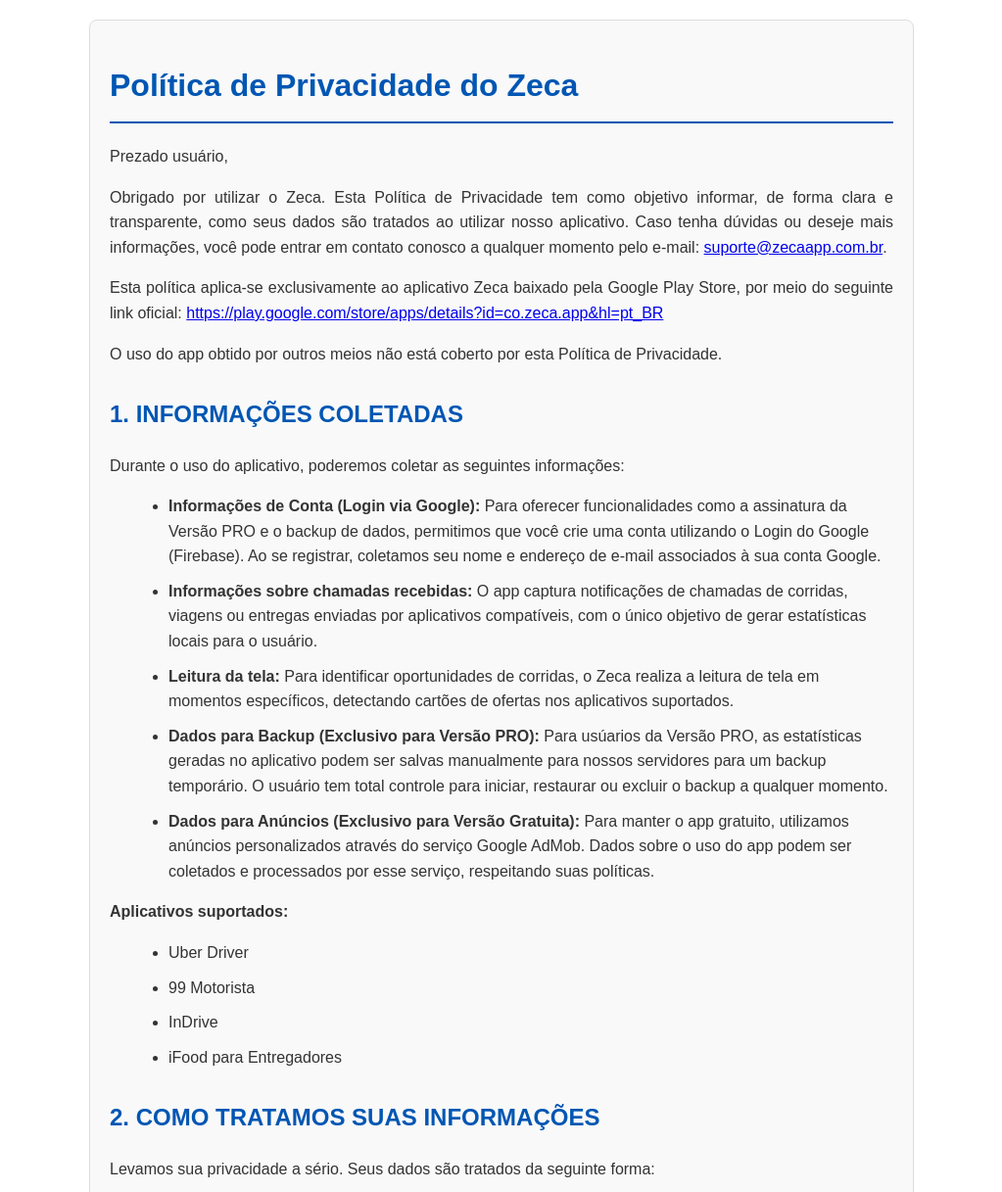
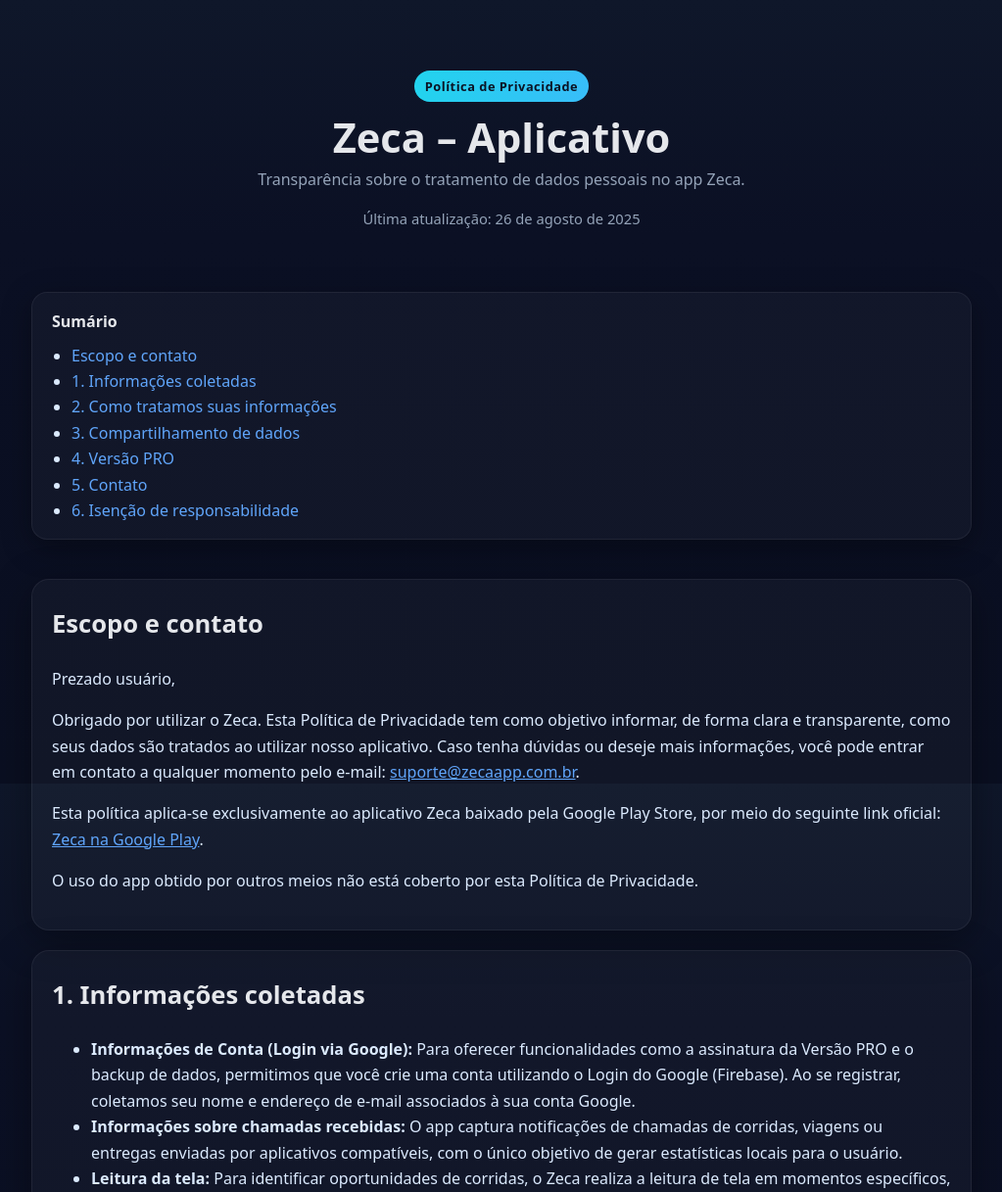
Before and after one commit to janderadutra/zecapp, a plain HTML site: page index.htm in a window 1280 px wide. Shown: the top 1217 px of the page at 98% size, without its empty margins (128-1151 px from the left). Drawn offline with Linux system fonts and the light colour scheme.

Commit message:
Update index.htm

```diff
--- a/index.htm
+++ b/index.htm
@@ -1,123 +1,190 @@
-<!DOCTYPE html>
+<!doctype html>
 <html lang="pt-BR">
 <head>
-    <meta charset="UTF-8">
-    <meta name="viewport" content="width=device-width, initial-scale=1.0">
-    <title>Política de Privacidade - Zeca App</title>
+  <meta charset="utf-8" />
+  <meta name="viewport" content="width=device-width, initial-scale=1" />
+  <title>Política de Privacidade – Zeca</title>
+  <meta name="description" content="Política de Privacidade do aplicativo Zeca." />
   <style>
+    :root {
+      --bg: #0f172a;        /* slate-900 */
+      --card: #111827;      /* gray-900 */
+      --muted: #94a3b8;     /* slate-400 */
+      --text: #e5e7eb;      /* gray-200 */
+      --accent: #22d3ee;    /* cyan-400 */
+      --accent-2: #38bdf8;  /* sky-400 */
+      --link: #60a5fa;      /* blue-400 */
+    }
+    html, body { height: 100%; }
     body {
-            font-family: Arial, sans-serif;
-            line-height: 1.6;
-            margin: 20px;
-            color: #333;
+      margin: 0;
+      font-family: system-ui, -apple-system, "Segoe UI", Roboto, Ubuntu, Cantarell, "Helvetica Neue", Arial, "Noto Sans", "Apple Color Emoji", "Segoe UI Emoji";
+      background: linear-gradient(180deg, var(--bg), #0b1024 30%, #0a0f21 100%);
+      color: var(--text);
+      line-height: 1.65;
     }
     .container {
-            max-width: 800px;
-            margin: auto;
-            padding: 20px;
-            border: 1px solid #ddd;
-            border-radius: 8px;
-            background-color: #f9f9f9;
+      max-width: 960px;
+      margin: 0 auto;
+      padding: 2rem 1rem 5rem;
     }
-        h1, h2 {
-            color: #0056b3;
+    header {
+      text-align: center;
+      padding: 2.5rem 1rem 1rem;
+    }
+    .badge {
+      display: inline-block;
+      font-size: .8rem;
+      letter-spacing: .04em;
+      color: #0b1324;
+      background: linear-gradient(90deg, var(--accent), var(--accent-2));
+      padding: .35rem .65rem;
+      border-radius: 9999px;
+      font-weight: 700;
     }
     h1 {
-            border-bottom: 2px solid #0056b3;
-            padding-bottom: 10px;
+      font-size: clamp(1.8rem, 3.3vw, 2.6rem);
+      margin: .75rem 0 .25rem;
+      line-height: 1.2;
     }
-        h2 {
-            margin-top: 30px;
+    .subtitle { color: var(--muted); margin: 0; }
+
+    nav.toc {
+      margin: 2rem auto 2.5rem;
+      background: rgba(255,255,255,.03);
+      border: 1px solid rgba(255,255,255,.06);
+      box-shadow: 0 8px 30px rgba(0,0,0,.35);
+      border-radius: 16px;
+      padding: 1rem 1.25rem;
     }
-        p {
-            text-align: justify;
+    nav.toc b { display:block; margin-bottom:.35rem; }
+    nav.toc a { color: var(--link); text-decoration: none; }
+    nav.toc a:hover { text-decoration: underline; }
+    nav.toc ul { margin: .5rem 0 0; padding-left: 1.25rem; }
+
+    section.card {
+      background: rgba(255,255,255,.03);
+      border: 1px solid rgba(255,255,255,.06);
+      box-shadow: 0 10px 40px rgba(0,0,0,.35);
+      border-radius: 18px;
+      padding: 1.25rem 1.25rem;
+      margin: 1.25rem 0;
     }
-        ul {
-            list-style-type: disc;
-            margin-left: 20px;
+    section.card h2 {
+      margin-top: .25rem;
+      font-size: clamp(1.25rem, 2.3vw, 1.6rem);
     }
-        li {
-            margin-bottom: 10px;
+    p, li { color: #dbeafe; }
+    ul { margin-top: .5rem; }
+
+    a { color: var(--link); }
+    .muted { color: var(--muted); }
+
+    footer {
+      margin-top: 3rem;
+      padding-top: 1.5rem;
+      border-top: 1px solid rgba(255,255,255,.08);
+      color: var(--muted);
+      text-align: center;
     }
-        .contact-info {
-            font-weight: bold;
+    .small { font-size: .92rem; }
+
+    .callout {
+      border-left: 4px solid var(--accent);
+      padding: .75rem 1rem;
+      background: rgba(34,211,238, .06);
+      border-radius: 10px;
     }
   </style>
 </head>
 <body>
+  <div class="container">
+    <header>
+      <span class="badge" aria-label="Documento oficial">Política de Privacidade</span>
+      <h1>Zeca – Aplicativo</h1>
+      <p class="subtitle">Transparência sobre o tratamento de dados pessoais no app Zeca.</p>
+      <p class="muted small">Última atualização: 26 de agosto de 2025</p>
+    </header>
 
-<div class="container">
-    <h1>Política de Privacidade do Zeca</h1>
-    <p>
-        Prezado usuário,
-    </p>
-    <p>
-        Obrigado por utilizar o Zeca. Esta Política de Privacidade tem como objetivo informar, de forma clara e transparente, como seus dados são tratados ao utilizar nosso aplicativo. Caso tenha dúvidas ou deseje mais informações, você pode entrar em contato conosco a qualquer momento pelo e-mail: <a href="mailto:suporte@zecaapp.com.br">suporte@zecaapp.com.br</a>.
-    </p>
-    <p>
-        Esta política aplica-se exclusivamente ao aplicativo Zeca baixado pela Google Play Store, por meio do seguinte link oficial: <a href="https://play.google.com/store/apps/details?id=co.zeca.app&hl=pt_BR" target="_blank">https://play.google.com/store/apps/details?id=co.zeca.app&hl=pt_BR</a>
-    </p>
-    <p>
-        O uso do app obtido por outros meios não está coberto por esta Política de Privacidade.
-    </p>
+    <nav class="toc" aria-label="Sumário">
+      <b>Sumário</b>
+      <ul>
+        <li><a href="#escopo">Escopo e contato</a></li>
+        <li><a href="#coleta">1. Informações coletadas</a></li>
+        <li><a href="#tratamento">2. Como tratamos suas informações</a></li>
+        <li><a href="#compartilhamento">3. Compartilhamento de dados</a></li>
+        <li><a href="#pro">4. Versão PRO</a></li>
+        <li><a href="#contato">5. Contato</a></li>
+        <li><a href="#isencao">6. Isenção de responsabilidade</a></li>
+      </ul>
+    </nav>
 
-    <h2>1. INFORMAÇÕES COLETADAS</h2>
-    <p>
-        Durante o uso do aplicativo, poderemos coletar as seguintes informações:
-    </p>
+    <section id="escopo" class="card" aria-labelledby="escopo-heading">
+      <h2 id="escopo-heading">Escopo e contato</h2>
+      <p>Prezado usuário,</p>
+      <p>Obrigado por utilizar o Zeca. Esta Política de Privacidade tem como objetivo informar, de forma clara e transparente, como seus dados são tratados ao utilizar nosso aplicativo. Caso tenha dúvidas ou deseje mais informações, você pode entrar em contato a qualquer momento pelo e‑mail: <a href="mailto:suporte@zecaapp.com.br">suporte@zecaapp.com.br</a>.</p>
+      <p>Esta política aplica-se exclusivamente ao aplicativo Zeca baixado pela Google Play Store, por meio do seguinte link oficial: <a href="https://play.google.com/store/apps/details?id=co.zeca.app&hl=pt_BR" target="_blank" rel="noopener">Zeca na Google Play</a>.</p>
+      <p>O uso do app obtido por outros meios não está coberto por esta Política de Privacidade.</p>
+    </section>
+
+    <section id="coleta" class="card" aria-labelledby="coleta-heading">
+      <h2 id="coleta-heading">1. Informações coletadas</h2>
       <ul>
-        <li><strong>Informações de Conta (Login via Google):</strong> Para oferecer funcionalidades como a assinatura da Versão PRO e o backup de dados, permitimos que você crie uma conta utilizando o Login do Google (Firebase). Ao se registrar, coletamos seu nome e endereço de e-mail associados à sua conta Google.</li>
+        <li><strong>Informações de Conta (Login via Google):</strong> Para oferecer funcionalidades como a assinatura da Versão PRO e o backup de dados, permitimos que você crie uma conta utilizando o Login do Google (Firebase). Ao se registrar, coletamos seu nome e endereço de e‑mail associados à sua conta Google.</li>
         <li><strong>Informações sobre chamadas recebidas:</strong> O app captura notificações de chamadas de corridas, viagens ou entregas enviadas por aplicativos compatíveis, com o único objetivo de gerar estatísticas locais para o usuário.</li>
         <li><strong>Leitura da tela:</strong> Para identificar oportunidades de corridas, o Zeca realiza a leitura de tela em momentos específicos, detectando cartões de ofertas nos aplicativos suportados.</li>
-        <li><strong>Dados para Backup (Exclusivo para Versão PRO):</strong> Para usúarios da Versão PRO, as estatísticas geradas no aplicativo podem ser salvas manualmente para nossos servidores para um backup temporário. O usuário tem total controle para iniciar, restaurar ou excluir o backup a qualquer momento.</li>
+        <li><strong>Dados para Backup (Exclusivo para Versão PRO):</strong> Para usuários da Versão PRO, as estatísticas geradas no aplicativo podem ser salvas manualmente em nossos servidores para um backup temporário. O usuário tem total controle para iniciar, restaurar ou excluir o backup a qualquer momento.</li>
         <li><strong>Dados para Anúncios (Exclusivo para Versão Gratuita):</strong> Para manter o app gratuito, utilizamos anúncios personalizados através do serviço Google AdMob. Dados sobre o uso do app podem ser coletados e processados por esse serviço, respeitando suas políticas.</li>
       </ul>
-    <p>
-        <strong>Aplicativos suportados:</strong>
-    </p>
-    <ul>
-        <li>Uber Driver</li>
-        <li>99 Motorista</li>
-        <li>InDrive</li>
-        <li>iFood para Entregadores</li>
-    </ul>
+      <p class="muted small"><em>Aplicativos suportados:</em> Uber Driver, 99 Motorista, InDrive e iFood para Entregadores.</p>
+    </section>
 
-    <h2>2. COMO TRATAMOS SUAS INFORMAÇÕES</h2>
-    <p>
-        Levamos sua privacidade a sério. Seus dados são tratados da seguinte forma:
-    </p>
+    <section id="tratamento" class="card" aria-labelledby="tratamento-heading">
+      <h2 id="tratamento-heading">2. Como tratamos suas informações</h2>
       <ul>
         <li><strong>Processamento Local:</strong> As estatísticas de corridas e chamadas são sempre processadas e armazenadas localmente no seu dispositivo.</li>
         <li><strong>Armazenamento em Nuvem (Versão PRO):</strong> Ao optar por fazer um backup, suas estatísticas são enviadas de forma segura para nossos servidores (Firebase) e mantidas por 30 dias, com o único objetivo de permitir a restauração dos dados caso você troque de aparelho.</li>
-        <li><strong>Gerenciamento de Conta:</strong> Suas informações de login (nome e e-mail) são armazenadas de forma segura no Firebase para identificar sua conta e gerenciar sua assinatura PRO.</li>
+        <li><strong>Gerenciamento de Conta:</strong> Suas informações de login (nome e e‑mail) são armazenadas de forma segura no Firebase para identificar sua conta e gerenciar sua assinatura PRO.</li>
       </ul>
+    </section>
 
-    <h2>3. COMPARTILHAMENTO DE DADOS</h2>
-    <p>
-        Não compartilhamos suas informações pessoais com terceiros, exceto nas seguintes situações:
-    </p>
+    <section id="compartilhamento" class="card" aria-labelledby="compartilhamento-heading">
+      <h2 id="compartilhamento-heading">3. Compartilhamento de dados</h2>
       <ul>
-        <li><strong>Anúncios (Google AdMob) - Versão Gratuita:</strong> Na versão gratuita do aplicativo, algumas informaçoes de uso do aplicativo são coletadas e processadas pelo SDK do Google AdMob para exibição de anúncios relevantes. Não coletamos ou compartilhamos informações pessoais dos usuários com terceiros. Para mais detalhes sobre como o Google trata seus dados, recomendamos a leitura da Política de Privacidade do Google AdMob.</li>
+        <li><strong>Anúncios (Google AdMob) – Versão Gratuita:</strong> Na versão gratuita do aplicativo, algumas informações de uso do aplicativo são coletadas e processadas pelo SDK do Google AdMob para exibição de anúncios relevantes. Não coletamos ou compartilhamos informações pessoais dos usuários com terceiros. Para mais detalhes sobre como o Google trata seus dados, recomendamos a leitura da Política de Privacidade do Google AdMob.</li>
         <li><strong>Serviços de Backend (Firebase):</strong> Utilizamos a plataforma Firebase (do Google) para as funcionalidades de autenticação (Login com Google) e para o armazenamento seguro do backup de dados dos usuários PRO.</li>
       </ul>
+    </section>
 
-    <h2>4. VERSÃO PRO</h2>
-    <p>
-        Oferecemos uma assinatura opcional, a "Versão PRO", que garante os seguintes benefícios:
-    </p>
+    <section id="pro" class="card" aria-labelledby="pro-heading">
+      <h2 id="pro-heading">4. Versão PRO</h2>
       <ul>
         <li><strong>Remoção de Anúncios:</strong> A experiência de uso se torna livre de qualquer publicidade.</li>
-        <li><strong>Backup Temporário:</strong> Suas estatísticas podem ser salvas em nuvem por 30 dias para sua segurança e conveniênncia, de forma totalmente manual.</li>
+        <li><strong>Backup Temporário:</strong> Suas estatísticas podem ser salvas em nuvem por 30 dias para sua segurança e conveniência, de forma totalmente manual.</li>
       </ul>
-    <p>
-        A compra é gerenciada através da Google Play Store.
-    </p>
+      <p>A compra e a gestão da assinatura são realizadas pela Google Play Store.</p>
+    </section>
 
-    <h2>5. CONTATO</h2>
-    <p>
-        Se você tiver dúvidas, sugestões ou quiser exercer seus direitos relacionados à privacidade, entre em contato conosco através do e-mail: <span class="contact-info">suporte@zecaapp.com.br</span>.
-    </p>
+    <section id="contato" class="card" aria-labelledby="contato-heading">
+      <h2 id="contato-heading">5. Contato</h2>
+      <p>Se você tiver dúvidas, sugestões ou quiser exercer seus direitos relacionados à privacidade, entre em contato conosco através do e‑mail <a href="mailto:suporte@zecaapp.com.br">suporte@zecaapp.com.br</a>.</p>
+    </section>
+
+    <section id="isencao" class="card" aria-labelledby="isencao-heading">
+      <h2 id="isencao-heading">6. Isenção de responsabilidade</h2>
+      <div class="callout">
+        <p>O aplicativo Zeca é uma ferramenta auxiliar de análise e estatísticas. O desenvolvedor <strong>não garante</strong> a disponibilidade contínua, a ausência de falhas ou a compatibilidade com todos os dispositivos ou versões dos aplicativos suportados.</p>
+        <p>O uso do aplicativo é de inteira responsabilidade do usuário. O Zeca <strong>não se responsabiliza por perdas financeiras, oportunidades de corridas perdidas, falhas de funcionamento, interrupções de serviço ou quaisquer danos diretos ou indiretos</strong> resultantes do uso ou da incapacidade de uso do aplicativo.</p>
+        <p>A assinatura PRO ou o uso da versão gratuita <strong>não constituem garantia de ganhos</strong>, de corridas aceitas ou de funcionamento ininterrupto dos aplicativos de terceiros (Uber, 99, InDrive, iFood, entre outros).</p>
       </div>
+    </section>
 
+    <footer>
+      <p class="small">© <span id="year"></span> Zeca. Todos os direitos reservados.</p>
+    </footer>
+  </div>
+  <script>
+    document.getElementById('year').textContent = new Date().getFullYear();
+  </script>
 </body>
 </html>
```
Lines whose indentation alone changed are shown as unchanged.
